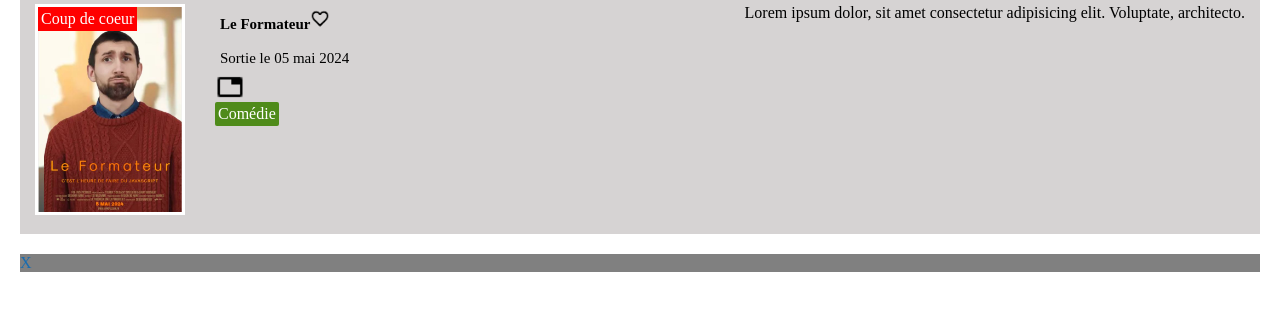
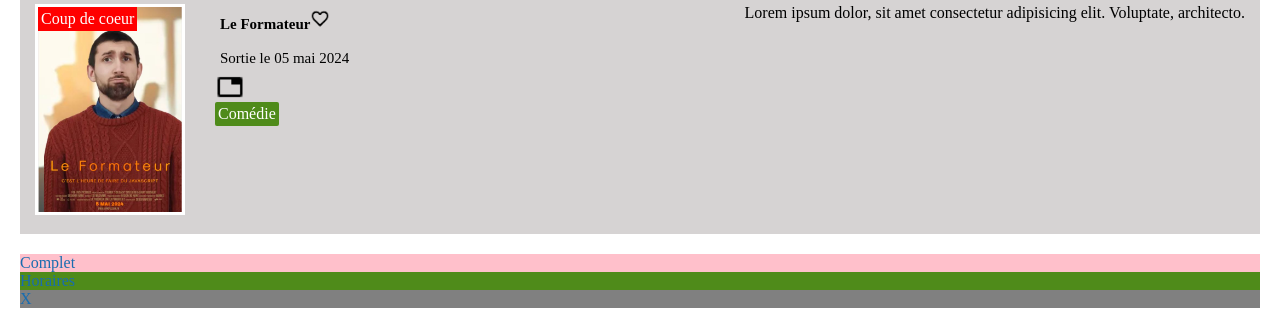
Before and after one commit to David59000/ForEach-cinema, a plain HTML site: page exemples/index.html in a window 1280 px wide. Shown: the part 537-865 px from the top of the page. Before the commit the page ends 829 px from the top, so only its background shows below. Drawn offline with Linux system fonts and the light colour scheme.

Commit message:
ajout derniere modification

```diff
--- a/exemples/index.css
+++ b/exemples/index.css
@@ -167,6 +167,12 @@ img {
     background-color: gray;
     margin: 10px;
 }
+.container_salle1 {
+    background-color: pink;
+}
+#horaires {
+    background-color: #4F8B1A;
+}
 @media screen and (max-width: 480px) {
 
     #li_espace_pro {
--- a/exemples/index.html
+++ b/exemples/index.html
@@ -93,6 +93,14 @@
                     </div>
             </div>
             <div id="secondBlocAvecSalles">
+                <div class="container_salle1">
+                    <div id="seance_completON">
+                        <p>Complet</p>
+                    </div>
+                    <div id="horaires">
+                        <p>Horaires</p>
+                    </div>
+                </div>
                 <p>X</p>
             </div>
             </div>
```
